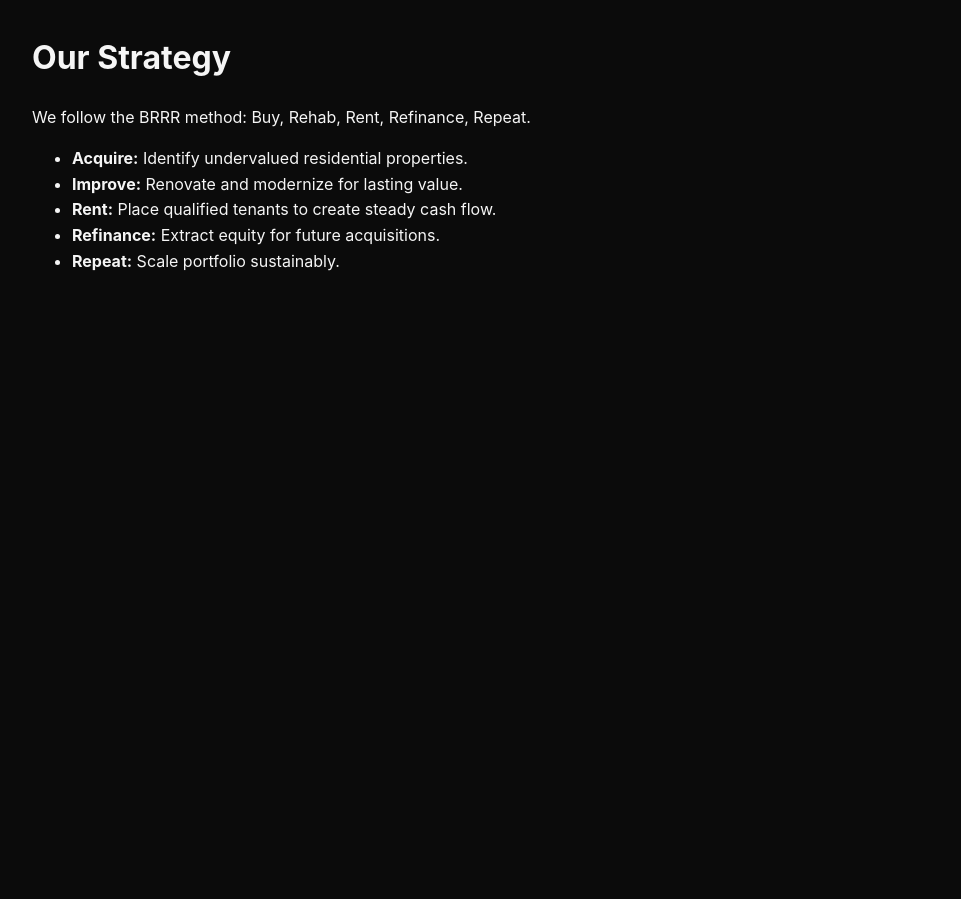
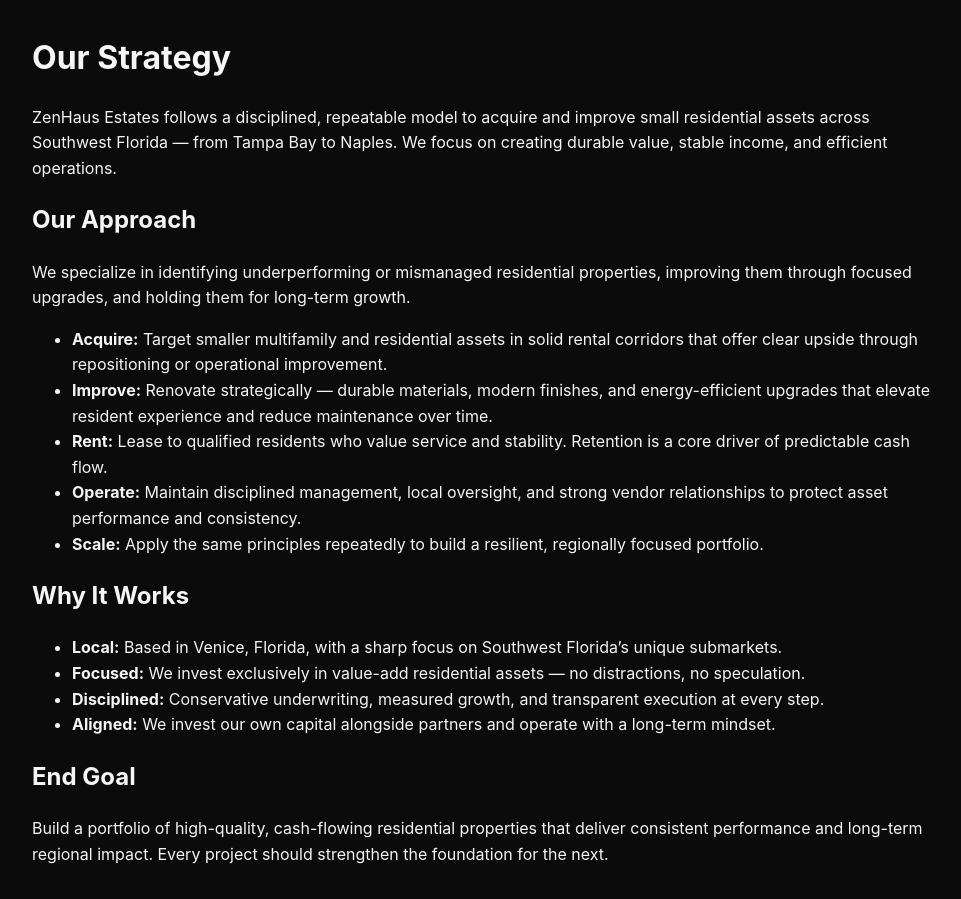
Before and after one commit to ZenHausEstates/zenhaus-website, a Next.js app: page /strategy in a window 1280 px wide. Shown: the whole page, without its empty margins (158-1119 px from the left). Before the commit the page ends 800 px from the top, so only its background shows below. Built offline with nearby package versions, Linux system fonts and the light colour scheme.

Commit message:
Update page.js

```diff
--- a/app/strategy/page.js
+++ b/app/strategy/page.js
@@ -2,14 +2,58 @@
   return (
     <main className="container">
       <h1>Our Strategy</h1>
-      <p>We follow the BRRR method: Buy, Rehab, Rent, Refinance, Repeat.</p>
+
+      <p>
+        ZenHaus Estates follows a disciplined, repeatable model to acquire and improve
+        small residential assets across Southwest Florida — from Tampa Bay to Naples.
+        We focus on creating durable value, stable income, and efficient operations.
+      </p>
+
+      <h2>Our Approach</h2>
+      <p>
+        We specialize in identifying underperforming or mismanaged residential properties,
+        improving them through focused upgrades, and holding them for long-term growth.
+      </p>
+
       <ul>
-        <li><strong>Acquire:</strong> Identify undervalued residential properties.</li>
-        <li><strong>Improve:</strong> Renovate and modernize for lasting value.</li>
-        <li><strong>Rent:</strong> Place qualified tenants to create steady cash flow.</li>
-        <li><strong>Refinance:</strong> Extract equity for future acquisitions.</li>
-        <li><strong>Repeat:</strong> Scale portfolio sustainably.</li>
+        <li>
+          <strong>Acquire:</strong> Target smaller multifamily and residential assets
+          in solid rental corridors that offer clear upside through repositioning or
+          operational improvement.
+        </li>
+        <li>
+          <strong>Improve:</strong> Renovate strategically — durable materials,
+          modern finishes, and energy-efficient upgrades that elevate resident
+          experience and reduce maintenance over time.
+        </li>
+        <li>
+          <strong>Rent:</strong> Lease to qualified residents who value service and
+          stability. Retention is a core driver of predictable cash flow.
+        </li>
+        <li>
+          <strong>Operate:</strong> Maintain disciplined management, local oversight,
+          and strong vendor relationships to protect asset performance and consistency.
+        </li>
+        <li>
+          <strong>Scale:</strong> Apply the same principles repeatedly to build a
+          resilient, regionally focused portfolio.
+        </li>
       </ul>
+
+      <h2>Why It Works</h2>
+      <ul>
+        <li><strong>Local:</strong> Based in Venice, Florida, with a sharp focus on Southwest Florida’s unique submarkets.</li>
+        <li><strong>Focused:</strong> We invest exclusively in value-add residential assets — no distractions, no speculation.</li>
+        <li><strong>Disciplined:</strong> Conservative underwriting, measured growth, and transparent execution at every step.</li>
+        <li><strong>Aligned:</strong> We invest our own capital alongside partners and operate with a long-term mindset.</li>
+      </ul>
+
+      <h2>End Goal</h2>
+      <p>
+        Build a portfolio of high-quality, cash-flowing residential properties that
+        deliver consistent performance and long-term regional impact. Every project
+        should strengthen the foundation for the next.
+      </p>
     </main>
   );
 }
```
